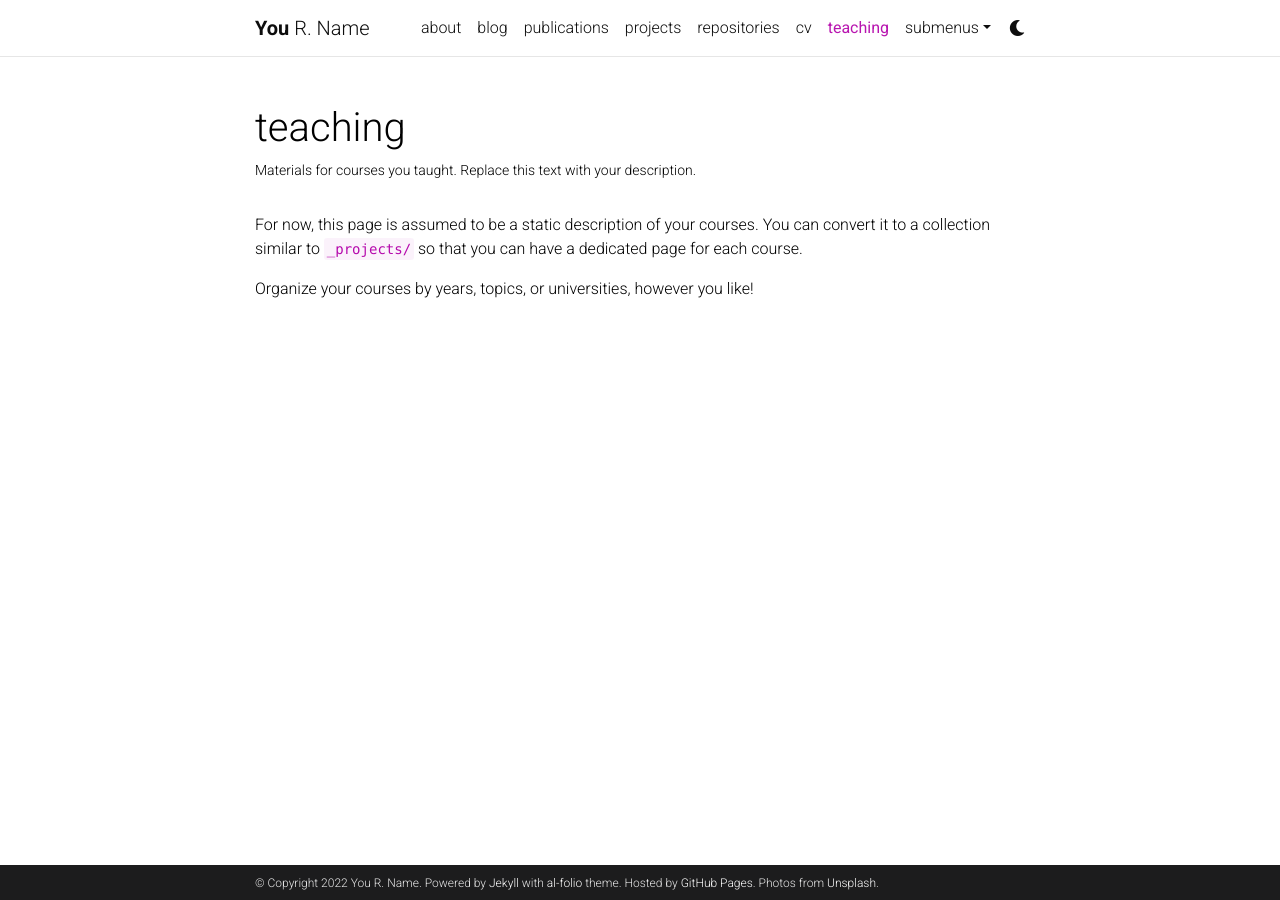
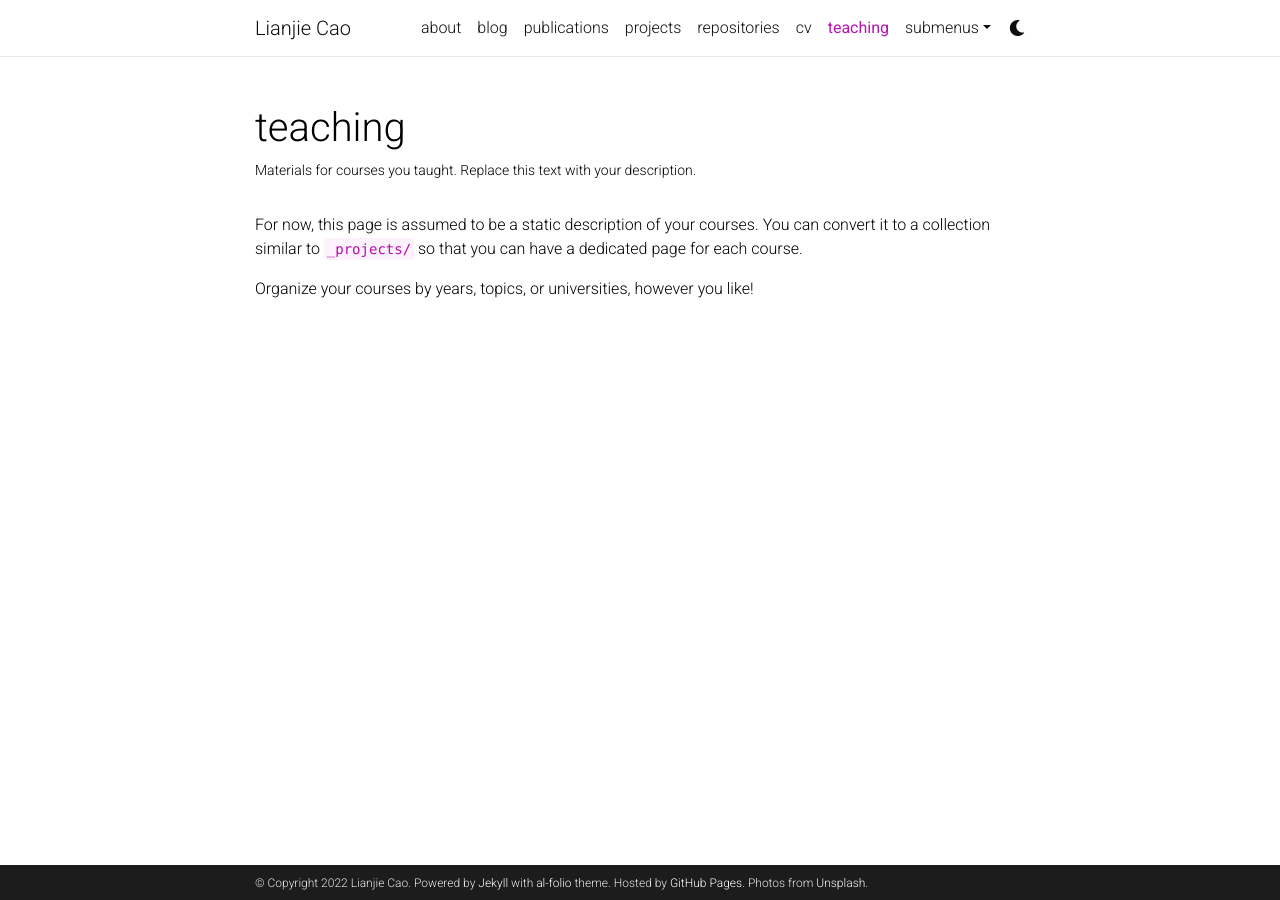
Before and after one commit to lianjiecao/lianjiecao.github.io, a Jekyll site: the page built from _pages/teaching.md, in a window 1280 px wide. Built offline with Jekyll 4.4.1, drawn with Linux system fonts in a browser that asks for light colours; comment, search, counter and statistics services are not loaded; a style sheet for code colours, icons or effects is not loaded; some of the changed lines change nothing that is shown.

Commit message:
Update _config.yml
Init config

```diff
--- a/_config.yml
+++ b/_config.yml
@@ -2,13 +2,12 @@
 # Site settings
 # -----------------------------------------------------------------------------
 
-title: blank # the website title (if blank, full name will be used instead)
-first_name: You
-middle_name: R.
-last_name: Name
-email: you@example.com
-description: > # the ">" symbol means to ignore newlines until "footer_text:"
-  A simple, whitespace theme for academics. Based on [*folio](https://github.com/bogoli/-folio) design.
+title: Lianjie Cao
+first_name: Lianjie
+middle_name:
+last_name: Cao
+email: lianjie.cao@hpe.com
+description: Researcher@Hewlett Packard Labs
 footer_text: >
   Powered by <a href="https://jekyllrb.com/" target="_blank">Jekyll</a> with <a href="https://github.com/alshedivat/al-folio">al-folio</a> theme.
   Hosted by <a href="https://pages.github.com/" target="_blank">GitHub Pages</a>.
@@ -18,8 +17,8 @@
 lang: en # the language of your site (for example: en, fr, cn, ru, etc.)
 icon: ⚛️  # the emoji used as the favicon (alternatively, provide image name in /assets/img/)
 
-url: https://alshedivat.github.io # the base hostname & protocol for your site
-baseurl: /al-folio # the subpath of your site, e.g. /blog/
+url: https://lianjiecao.github.io
+baseurl: /lianjiecao
 last_updated: false # set to true if you want to display last updated in the footer
 impressum_path:  # set to path to include impressum link in the footer, use the same path as permalink in a page, helps to conform with EU GDPR
 
@@ -69,11 +68,11 @@
 
 github_username: # your GitHub user name
 gitlab_username: # your GitLab user name
-twitter_username: # your Twitter handle
-linkedin_username: # your LinkedIn user name
-scholar_userid: # your Google Scholar ID
+twitter_username: lianjiecao
+linkedin_username: lianjiecao
+scholar_userid: Ql-RFR8AAAAJ
 semanticscholar_id: # your Semantic Scholar ID
-orcid_id: # your ORCID ID
+orcid_id: 0000-0003-3408-9050
 medium_username: # your Medium username
 quora_username: # your Quora username
 publons_id: # your ID on Publons
```
